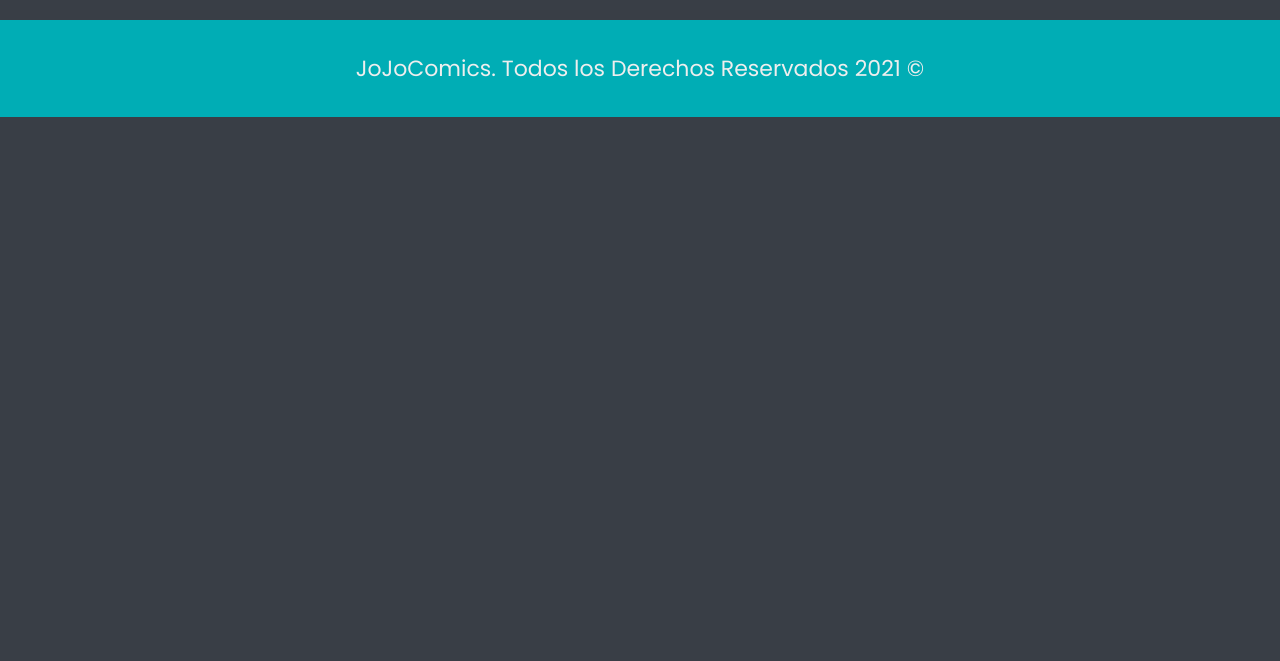
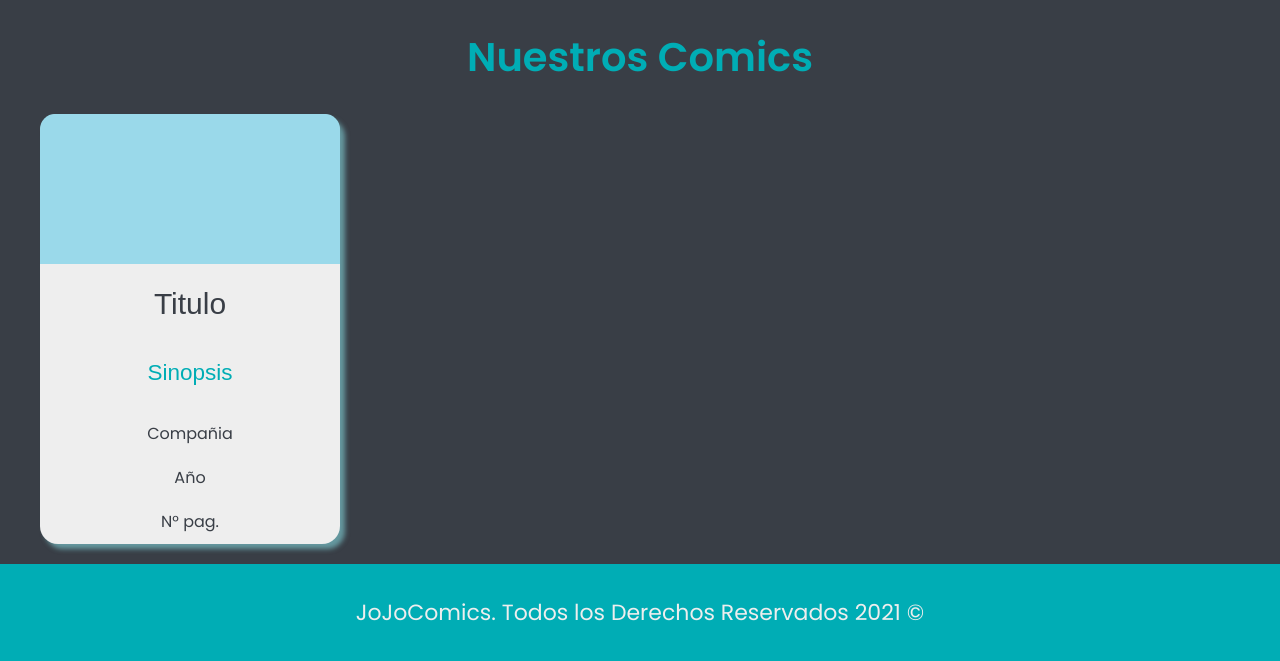
Before and after one commit to NitoLCh/JoJoComics, a PHP site: page / in a window 1280 px wide. Shown: the part 302-963 px from the top of the page. Before the commit the page ends 419 px from the top, so only its background shows below. Run offline with PHP 8.4, Linux system fonts and the light colour scheme.

Commit message:
agrege una portada auxiliar y avance en la tarjeta de css

```diff
--- a/css/styles.css
+++ b/css/styles.css
@@ -2,7 +2,6 @@
     --primario:  #393E46;
     --secundario: #00ADB5;
     --blanco: #EEEEEE;
-
     --fuentePrincipal: 'Poppins', sans-serif;
 }
 
@@ -94,6 +93,62 @@
     color: var(--primario);
 }
 
+.contenedor{
+    max-width: 120rem;
+    margin: 0 auto;
+}
+
+/**GRID**/
+.grid{
+    display: grid;
+    grid-template-columns: repeat(2,1fr);
+    gap: 2rem;
+}
+
+/**MUESTRA**/
+.muestra{
+    width: 30rem;
+    grid-template-rows: 17.5rem 17.5rem 8rem;
+    border-radius: 1.8rem;
+    background-color: #EEEEEE;
+    box-shadow: 0.5rem 0.5rem 0.5rem rgba(146, 244, 249, 0.5);
+    text-align: center;
+    font-family: var(--fuentePrincipal);
+}
+
+.muestra__portada{
+    border-top-left-radius: 1.5rem;
+    border-top-right-radius: 1.5rem;
+    background-size: cover;
+}
+
+.muestra__titulo{
+    color: var(--primario);
+    margin-top: 1rem;
+    font-size: 3rem;
+}
+
+.muestra__sinopsis{
+    color: var(--secundario);
+    font-size: 2.25rem;
+}
+
+.muestra__piedetarjeta{
+    grid-template-columns: 1fr 1fr 1fr;
+    grid-template-rows: 1fr;
+    border-bottom-left-radius: 1.5rem;
+    border-bottom-right-radius: 1.5rem;
+    background: rgb(0, 135, 145);
+}
+.muestra__cuadro{
+    display: flex;
+    align-items: center;
+    justify-content: center;
+    flex-direction: column;
+    color: var(--primario);
+    padding: 10px;
+}
+
 /**FOOTER**/
 .footer{
     background-color: var(--secundario);
--- a/index.html
+++ b/index.html
@@ -23,6 +23,27 @@
         <a class="navegacion__enlace" href="#">Contactanos</a>
     </nav>
 
+    <main class="contenedor">
+        <h1>Nuestros Comics</h1>
+
+        <div class="grid">
+            <div class="muestra">
+                <a href="#">
+                    <img class="muestra__portada" src="img/portada_auxiliar.jpg" alt="imagen portada">
+                    <div>
+                        <p class="muestra__titulo">Titulo</p>
+                        <p class="muestra__sinopsis">Sinopsis</p>
+                    </div>
+                    <div class="muestra_piedetarjeta">
+                        <div class="muestra__cuadro">Compañia</div>
+                        <div class="muestra__cuadro">Año</div>
+                        <div class="muestra__cuadro">N° pag.</div>
+                    </div>
+                </a>
+            </div>
+        </div>
+    </main>
+
     <footer class="footer">
         <p class="footer__texto">JoJoComics. Todos los Derechos Reservados 2021 ©</p>
     </footer>
```
Also changed, not shown: img/portada_auxiliar.jpg (added).
